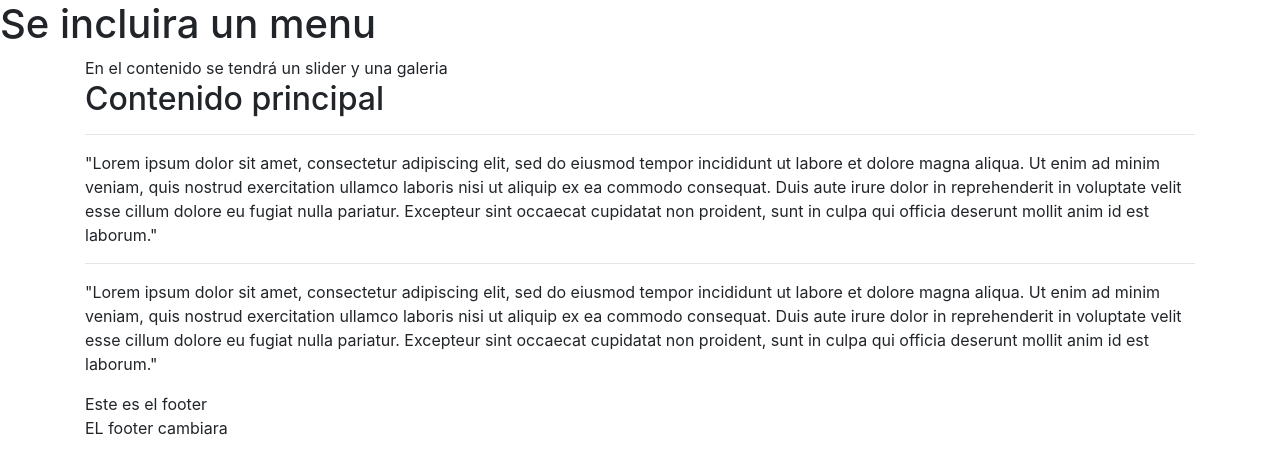
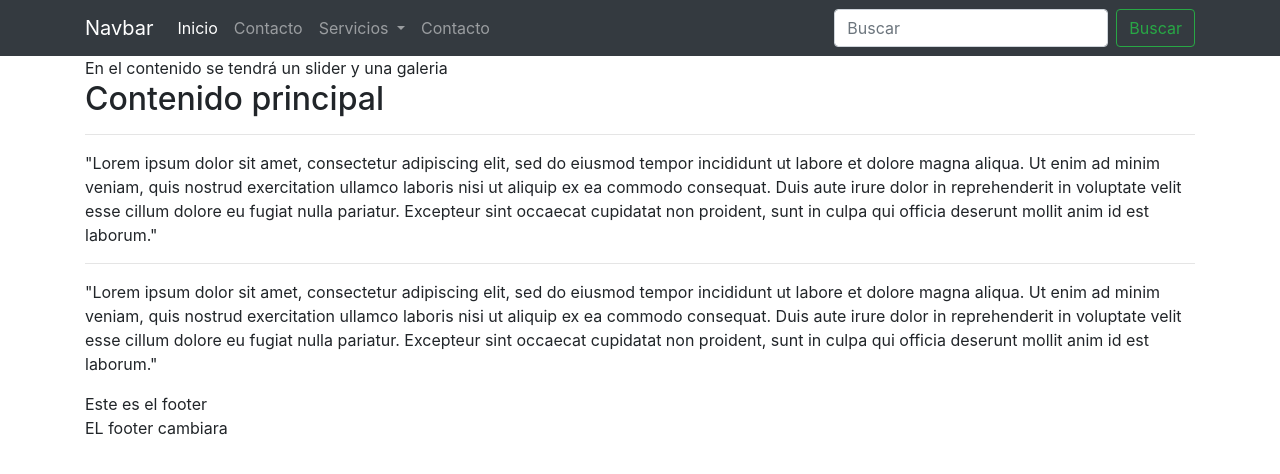
Before and after one commit to Sherlin09/Colabora, a plain HTML site: page index.html in a window 1280 px wide. Drawn offline with nearby package versions, Linux system fonts and the light colour scheme.

Commit message:
crea navbar

```diff
--- a/index.html
+++ b/index.html
@@ -11,7 +11,43 @@
 </head>
 <body>
     <header>
-        <h1>Se incluira un menu</h1>
+        <nav class="navbar navbar-expand-lg navbar-dark bg-dark">
+            <div class="container">
+            <a class="navbar-brand" href="#">Navbar</a>
+            <button class="navbar-toggler" type="button" data-toggle="collapse" data-target="#navbarSupportedContent" aria-controls="navbarSupportedContent" aria-expanded="false" aria-label="Toggle navigation">
+              <span class="navbar-toggler-icon"></span>
+            </button>
+
+            <div class="collapse navbar-collapse" id="navbarSupportedContent">
+              <ul class="navbar-nav mr-auto">
+                <li class="nav-item active">
+                  <a class="nav-link" href="#">Inicio <span class="sr-only">(current)</span></a>
+                </li>
+                <li class="nav-item">
+                  <a class="nav-link" href="#">Contacto</a>
+                </li>
+                <li class="nav-item dropdown">
+                  <a class="nav-link dropdown-toggle" href="#" id="navbarDropdown" role="button" data-toggle="dropdown" aria-haspopup="true" aria-expanded="false">
+                    Servicios
+                  </a>
+                  <div class="dropdown-menu" aria-labelledby="navbarDropdown">
+                    <a class="dropdown-item" href="#">Desarrollo web</a>
+                    <a class="dropdown-item" href="#">Desarrollo Movil</a>
+                    <div class="dropdown-divider"></div>
+                    <a class="dropdown-item" href="#">Redes</a>
+                  </div>
+                </li>
+                <li class="nav-item">
+                    <a class="nav-link" href="#">Contacto</a>
+                  </li>
+              </ul>
+              <form class="form-inline my-2 my-lg-0">
+                <input class="form-control mr-sm-2" type="search" placeholder="Buscar" aria-label="Search">
+                <button class="btn btn-outline-success my-2 my-sm-0" type="submit">Buscar</button>
+              </form>
+            </div>
+        </div>
+          </nav>
     </header>
     <main class="container">
         En el contenido se tendrá un slider y una galeria
```
